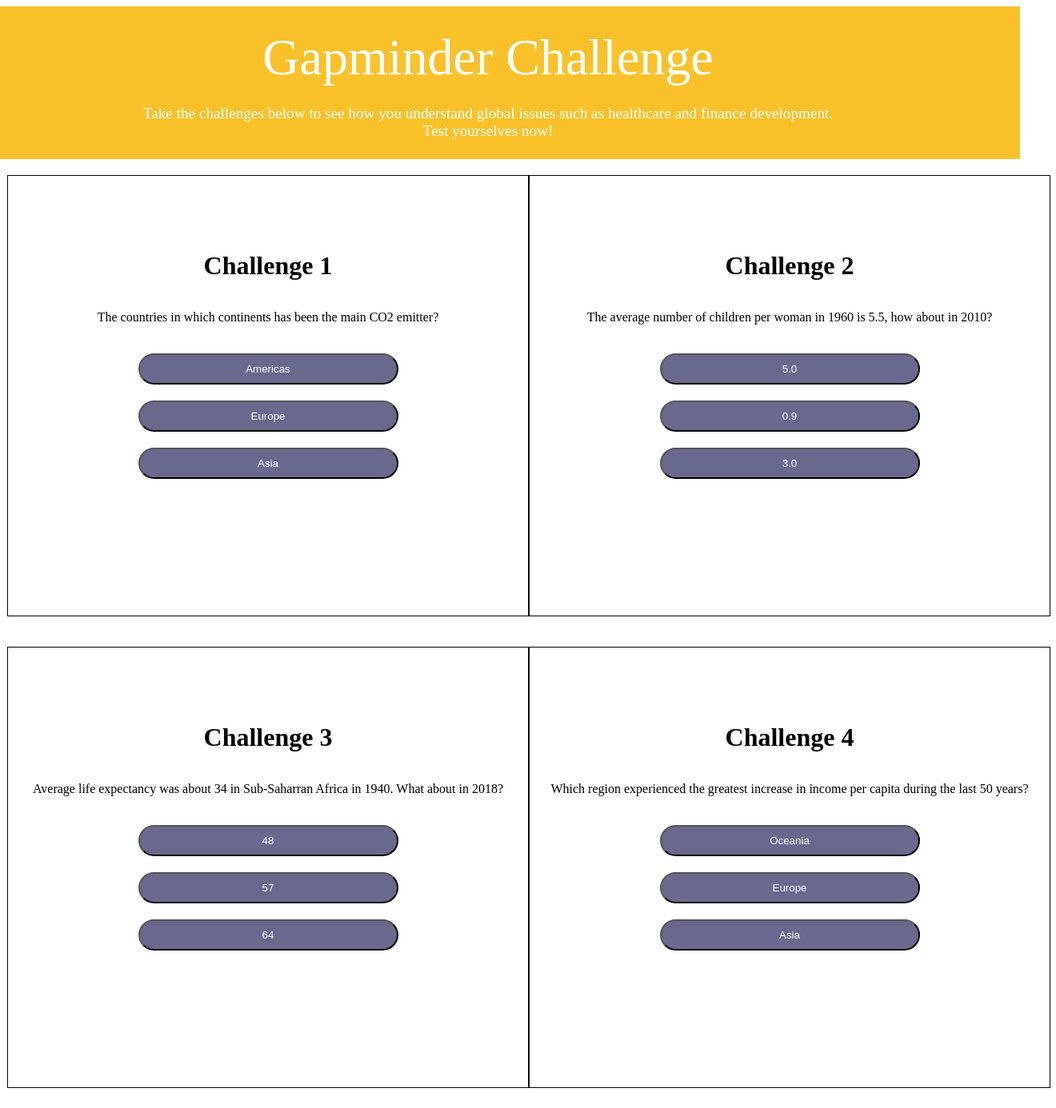
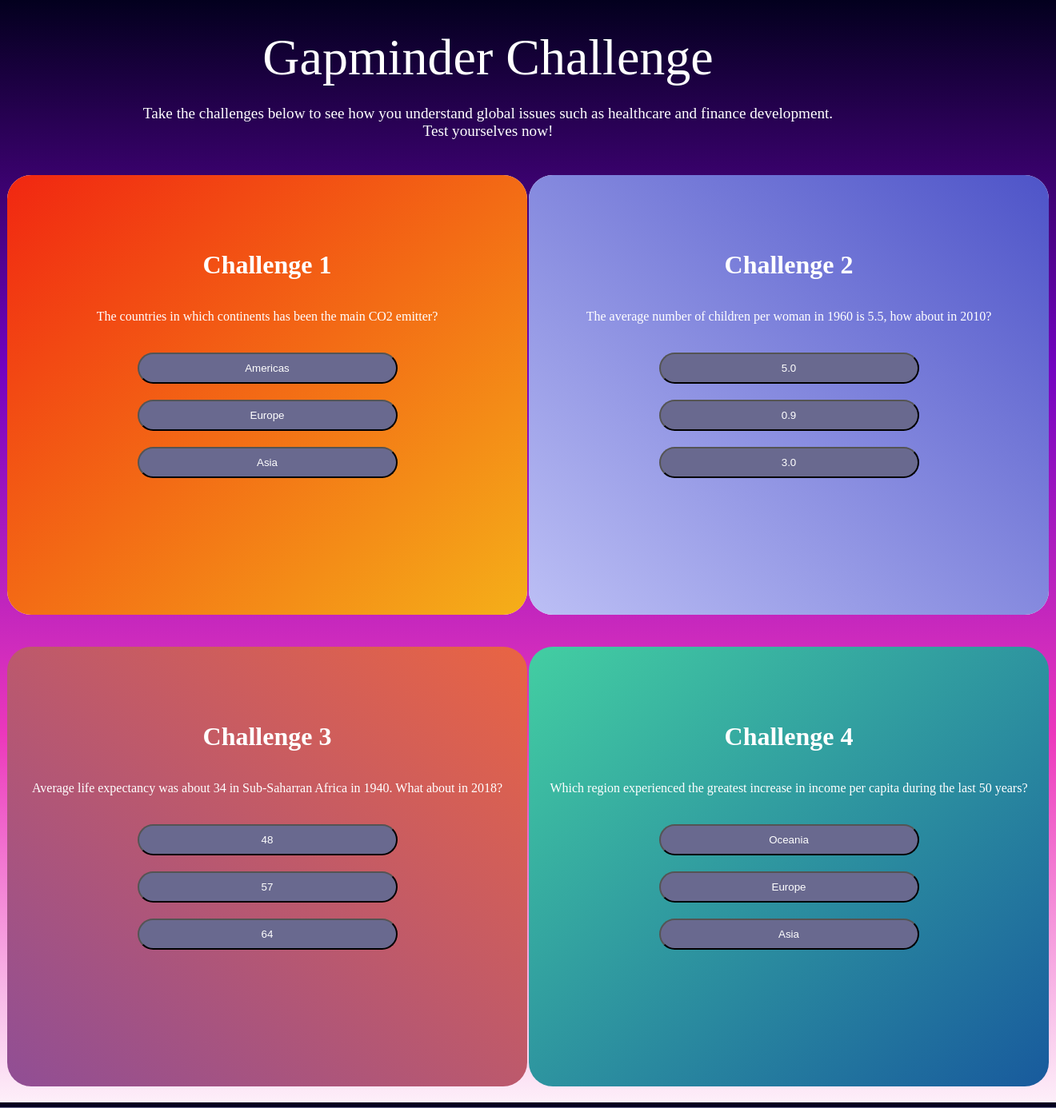
Before and after one commit to UBC-MDS/gapminder_challenge, a Flask app: page / in a window 1320 px wide. Shown: the whole page at 80% size. Run offline with Flask 3, Linux system fonts and the light colour scheme; data that the repository does not hold is empty; parts of the project's set-up code (start-up, migrations or seed data) failed here and were passed over.

Commit message:
card color gradient

```diff
--- a/src/gapminder_challenge/static/css/main.css
+++ b/src/gapminder_challenge/static/css/main.css
@@ -1,3 +1,10 @@
+body {
+background: #03001e;  /* fallback for old browsers */
+background: -webkit-linear-gradient(to top, #fdeff9, #ec38bc, #7303c0, #03001e);  /* Chrome 10-25, Safari 5.1-6 */
+background: linear-gradient(to top, #fdeff9, #ec38bc, #7303c0, #03001e); /* W3C, IE 10+/ Edge, Firefox 16+, Chrome 26+, Opera 12+, Safari 7+ */
+
+
+}
   .left {
       float: left;
       width: 50%;
@@ -32,8 +39,9 @@
       transition: transform 2s;
       transform-style: preserve-3d;
       cursor: pointer;
-      background-color: white
-
+      background-color: white;
+      border-radius: 30px;
+      color: white;
     }
 
     .front{
@@ -43,7 +51,8 @@
       justify-content: center;
       align-items: center;
       backface-visibility: hidden;
-      border: 1px solid black;
+      /* border: 1px solid black; */
+      border-radius: 30px;
     }
 
     .back {
@@ -53,7 +62,8 @@
       justify-content: center;
       align-items: center;
       backface-visibility: hidden;
-      border: 1px solid black;
+      /* border: 1px solid black; */
+      border-radius: 30px;
 
     }
 
@@ -99,7 +109,7 @@
 
   }
   .jumbotron {
-    background-color: rgb(248, 193, 42);
+    /* background-color: rgb(248, 193, 42);  */
     font-family: Ubuntu;
     width: 100vw;
     margin-left: -63px;
@@ -132,3 +142,35 @@
   text-decoration: none;
   display: inline-block;
 }
+
+/* CARD BACKGROUNDS */
+
+.card-1 {
+background: #f12711;  /* fallback for old browsers */
+background: -webkit-linear-gradient(to left top, #f5af19, #f12711);  /* Chrome 10-25, Safari 5.1-6 */
+background: linear-gradient(to left top, #f5af19, #f12711); /* W3C, IE 10+/ Edge, Firefox 16+, Chrome 26+, Opera 12+, Safari 7+ */
+
+
+}
+
+.card-2 {
+background: #4e54c8;  /* fallback for old browsers */
+background: -webkit-linear-gradient(to right top, #bcbff5, #4e54c8);  /* Chrome 10-25, Safari 5.1-6 */
+background: linear-gradient(to right top, #bcbff5, #4e54c8); /* W3C, IE 10+/ Edge, Firefox 16+, Chrome 26+, Opera 12+, Safari 7+ */
+
+
+}
+
+.card-3 {
+background: #e96443;  /* fallback for old browsers */
+background: -webkit-linear-gradient(to right top, #904e95, #e96443);  /* Chrome 10-25, Safari 5.1-6 */
+background: linear-gradient(to right top, #904e95, #e96443); /* W3C, IE 10+/ Edge, Firefox 16+, Chrome 26+, Opera 12+, Safari 7+ */
+
+}
+
+.card-4 {
+  background: #43cea2;  /* fallback for old browsers */
+background: -webkit-linear-gradient(to left top, #185a9d, #43cea2);  /* Chrome 10-25, Safari 5.1-6 */
+background: linear-gradient(to left top, #185a9d, #43cea2); /* W3C, IE 10+/ Edge, Firefox 16+, Chrome 26+, Opera 12+, Safari 7+ */
+
+}
--- a/src/gapminder_challenge/templates/index.html
+++ b/src/gapminder_challenge/templates/index.html
@@ -100,7 +100,7 @@
   <div class="left">
     <div class="container">
       <div class="card">
-        <div class="front">
+        <div class="front card-1">
           <h1>Challenge 1</h1>
           <p>The countries in which continents has been the main CO2 emitter?</p>
           <div class="btn-group"" >
@@ -136,7 +136,7 @@
   <div class="right">
     <div class="container">
       <div class="card">
-        <div class="front">
+        <div class="front card-2">
           <h1>Challenge 2</h1>
           <p> The average number of children per woman in 1960 is 5.5, how about in 2010?</p>
           <div class="btn-group">
@@ -171,7 +171,7 @@
   <!-- PART 3 -->
   <div class="left">
     <div class="container">
-      <div class="card">
+      <div class="card card-3">
         <div class="front">
           <h1>Challenge 3</h1>
           <p> Average life expectancy was about 34 in Sub-Saharran Africa in 1940. What about in 2018?</p>
@@ -208,7 +208,7 @@
   <!-- PART 4 -->
   <div class="right">
     <div class="container">
-      <div class="card">
+      <div class="card card-4">
         <div class="front">
           <h1>Challenge 4</h1>
           <p> Which region experienced the greatest increase in income per capita during the last 50 years?</p>
```
